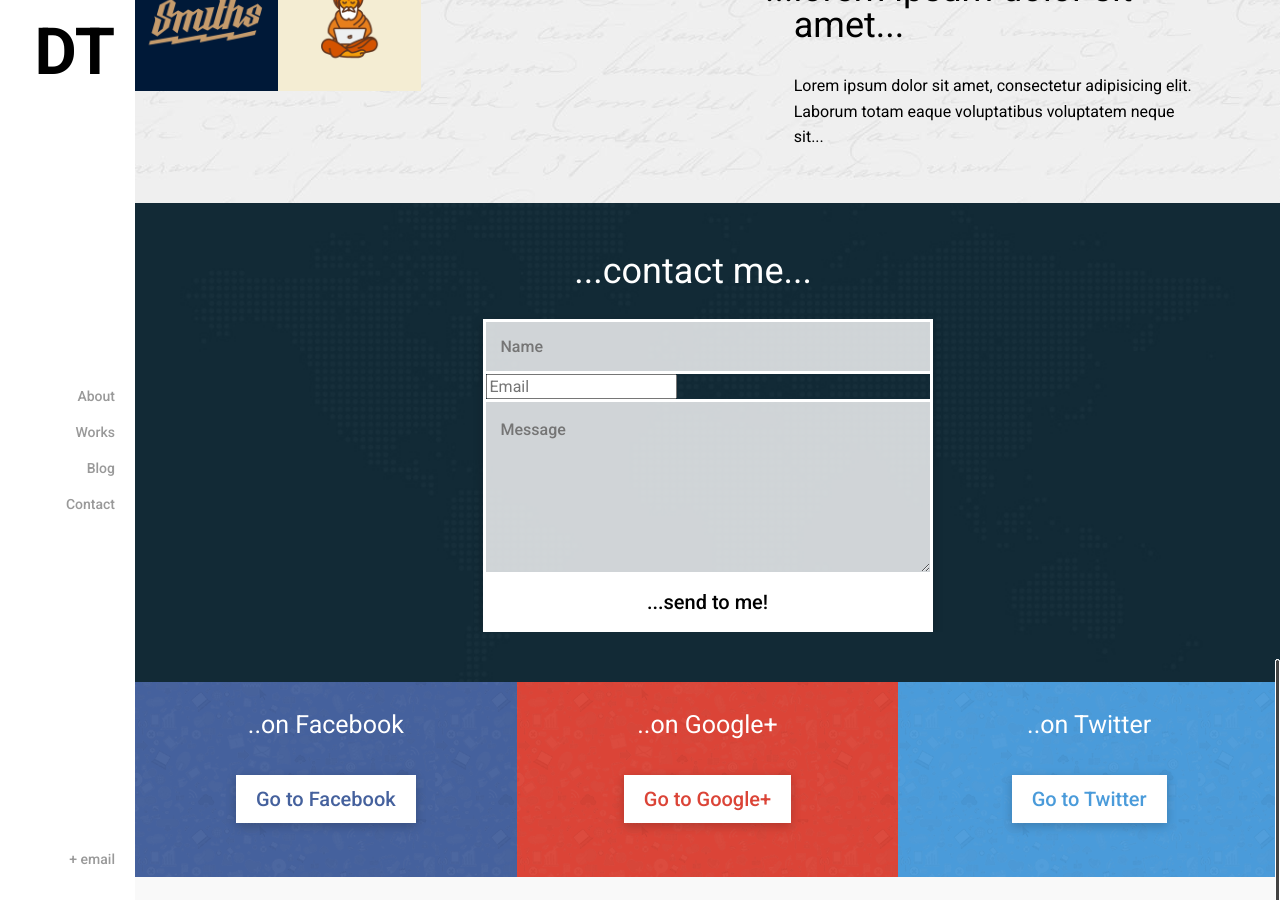
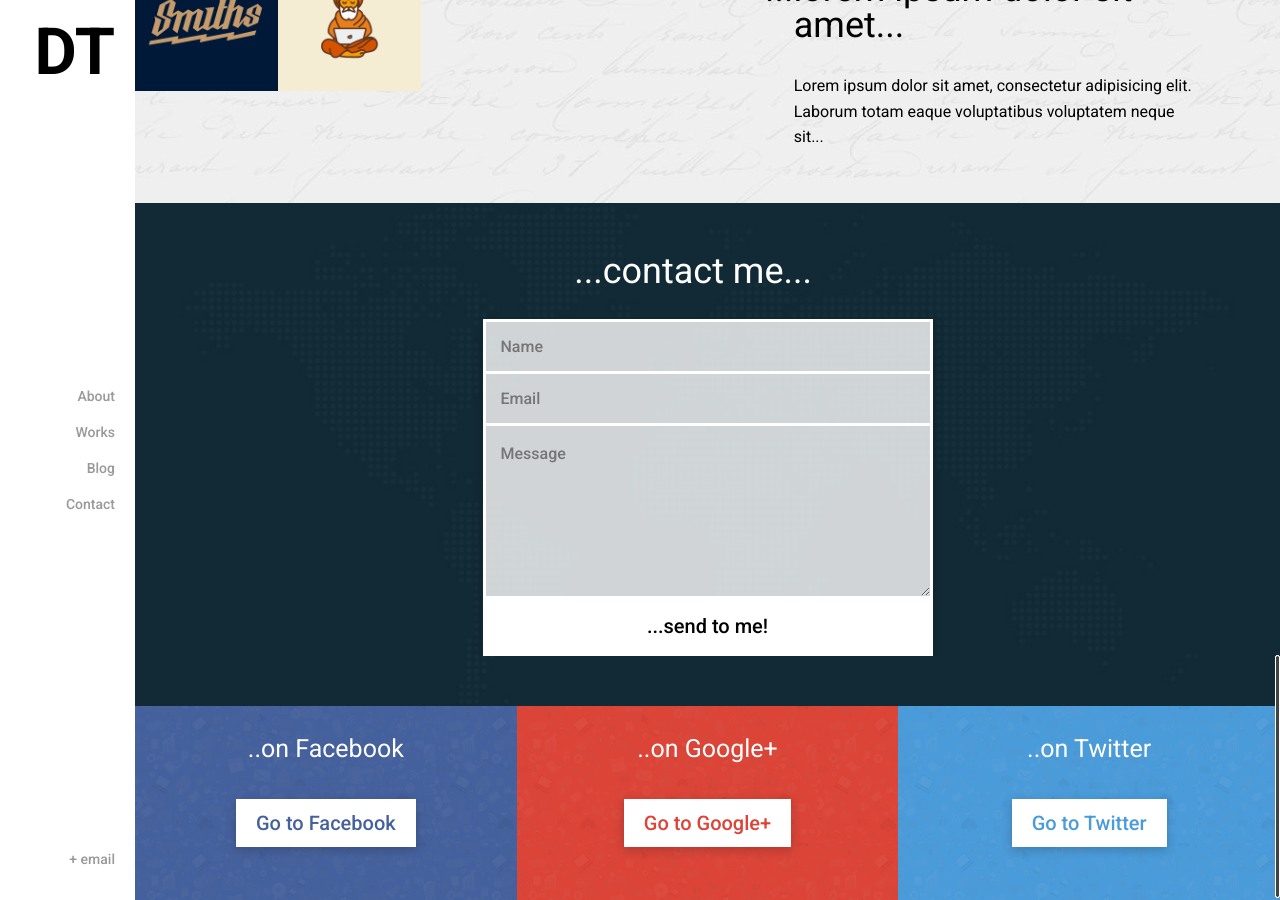
Before and after one commit to ginpro/ginpro.github.io, a Jekyll site: the page built from index.html, in a window 1280 px wide and 900 px high, scrolled down 2429 px. Built offline with Jekyll 4.4.1, drawn with Linux system fonts in a browser that asks for light colours; nearby versions of some CDN libraries.

Commit message:
fixed contact

```diff
--- a/index.html
+++ b/index.html
@@ -117,13 +117,13 @@
           </div>
           <form class="form-contact">
             <p>
-              <input type="text" placeholder="Name">
+              <input type="text" placeholder="Name" name="name">
             </p>
             <p>
-              <input type="mail" placeholder="Email">
+              <input type="email" placeholder="Email" name="_replyto">
             </p>
             <p>
-              <textarea placeholder="Message"></textarea>
+              <textarea placeholder="Message" name="message"></textarea>
             </p>
             <p>
               <input type="submit" value="...send to me!">
```
